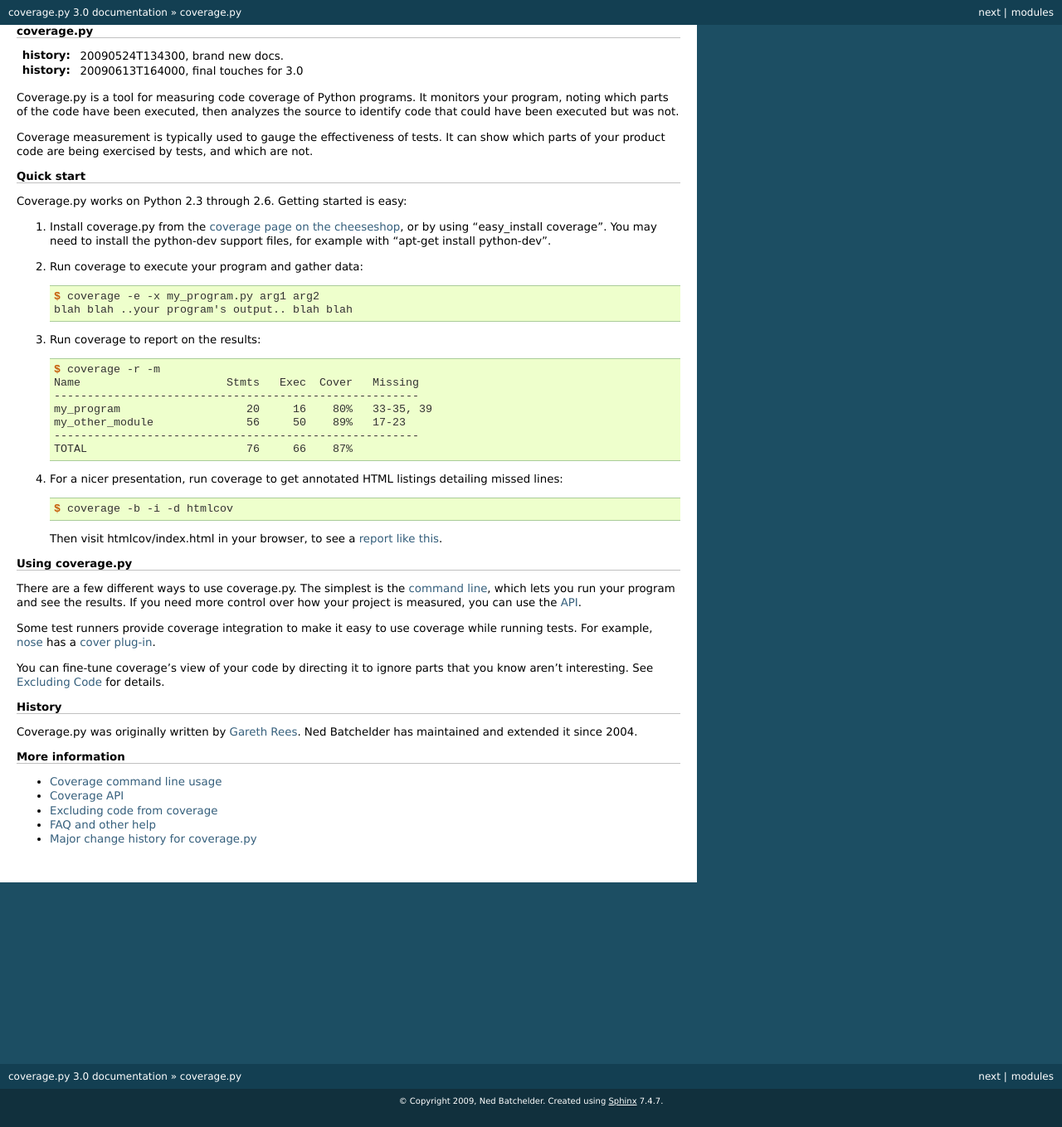
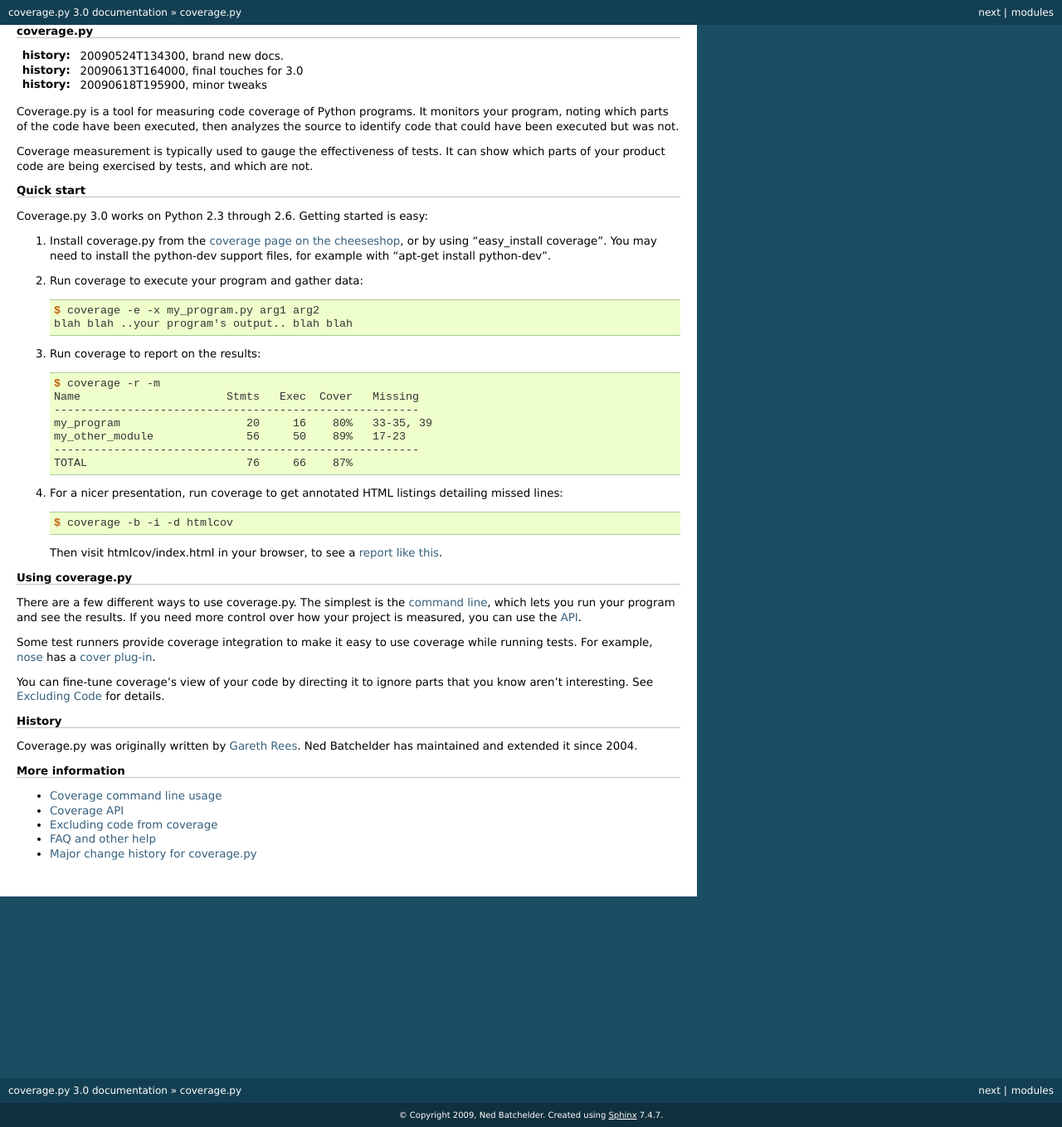
Before and after one commit to nedbat/coveragepy, a Sphinx documentation site: the page built from doc/index.rst, in a window 1280 px wide. Shown: the whole page at 83% size. Built offline with Sphinx 7.4.7, drawn with Linux system fonts in a browser that asks for light colours.

Commit message:
Mention the version number of coverage.py

```diff
--- a/doc/index.rst
+++ b/doc/index.rst
@@ -4,6 +4,7 @@
 
 :history: 20090524T134300, brand new docs.
 :history: 20090613T164000, final touches for 3.0
+:history: 20090618T195900, minor tweaks
 
 Coverage.py is a tool for measuring code coverage of Python programs. It
 monitors your program, noting which parts of the code have been executed, then
@@ -17,7 +18,7 @@
 Quick start
 -----------
 
-Coverage.py works on Python 2.3 through 2.6.  Getting started is easy:
+Coverage.py 3.0 works on Python 2.3 through 2.6.  Getting started is easy:
 
 #.  Install coverage.py from the
     `coverage page on the cheeseshop <http://pypi.python.org/pypi/coverage>`_,
```
